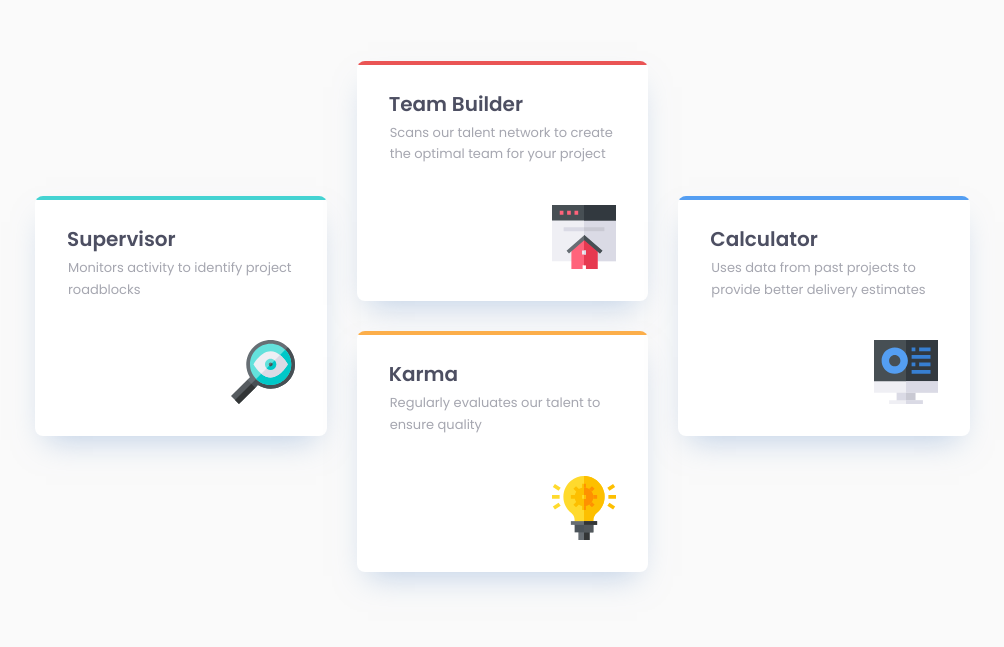
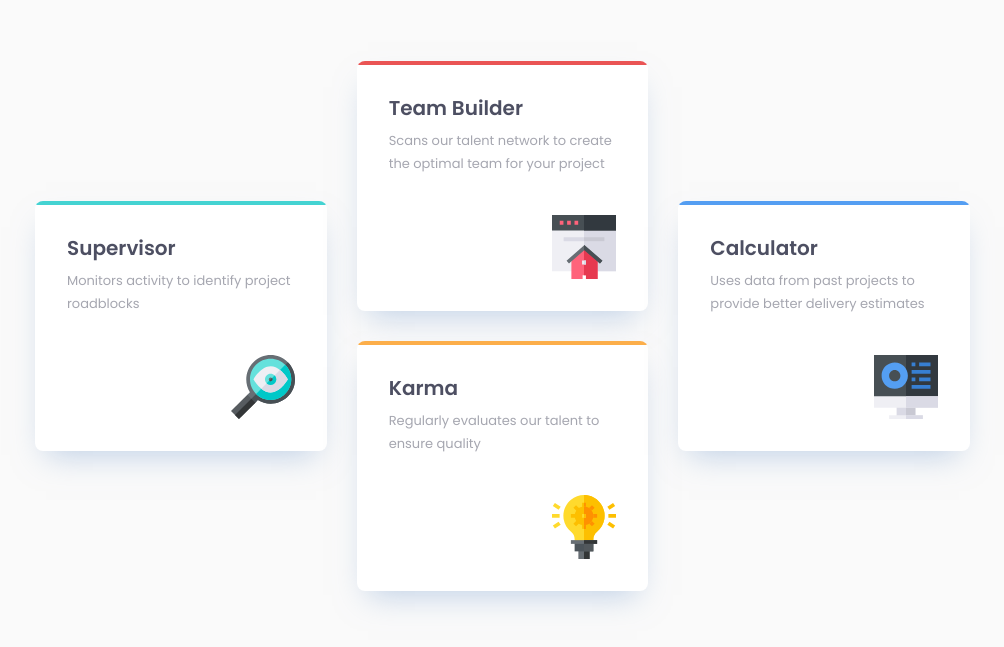
Before and after one commit to JeyPey/four-card, a plain HTML site: page index.html in a window 1280 px wide. Shown: the part 243-890 px from the top of the page, without its empty margins (130-1134 px from the left). Drawn offline with Linux system fonts and the light colour scheme.

Commit message:
fix subtitle, fix card desktop-v

```diff
--- a/styles/reset.css
+++ b/styles/reset.css
@@ -86,9 +86,9 @@ p, h1, h2, h3, h4, h5, h6 {
    'pretty' avoids widows (lone words on the last line of a paragraph).
    'balance' distributes heading text more evenly across lines.
    Harmless in browsers that don't support them. */
-p {
+/* p {
   text-wrap: pretty;
-}
+} */
 h1, h2, h3, h4, h5, h6 {
   text-wrap: balance;
 }
--- a/styles/style.css
+++ b/styles/style.css
@@ -33,19 +33,22 @@ h2 {
 
 .title {
   font-size: 24px;
-  line-height: 1.5;
+  line-height: 35px;
   text-align: center;
 }
 
-.subtitle {
-  max-width: 540px;
+.information > .subtitle {
+  max-width: 311px;
   margin-inline: auto;
   font-size: 15px;
-  line-height: 167%;
+  line-height: 25px;
   text-align: center;
   opacity: 0.5;
-  padding: 16px 7px 0 7px;
+  margin-block-start: 16px;
+  padding: 0;
+
 }
+
 
 /* .card__grid {
   display: flex;
@@ -110,14 +113,19 @@ h2 {
 }
 
 .card__title {
+  /* line-height: 30px; */
   font-size: 20px;
   margin-block-end: 1px;
 }
 
-.card__body > .subtitle {
+.subtitle {
   padding: 1px 0 0 1px;
   text-align: start;
   font-size: 13px;
+
+  line-height: 23px;
+  opacity: 0.5;
+
 }
 
 .card__icon {
@@ -134,6 +142,11 @@ h2 {
     font-size: 36px;
     line-height: 1.3;
     letter-spacing: 0.01em;
+  }
+
+  .information > .subtitle {
+    max-width: 540px;
+    margin-block-start: 16px;
   }
 
   .card__grid {
@@ -160,7 +173,13 @@ h2 {
   }
 
   .card__title {
-    margin-block-end: 6px;
+    line-height: 30px;
+    margin: 0;
+  }
+
+  .subtitle {
+    padding: 0;
+    margin: 6px 0 0 0;
   }
 
   .card__icon {
```
Also changed, not shown: 1 other file. Lines whose indentation alone changed are shown as unchanged.
